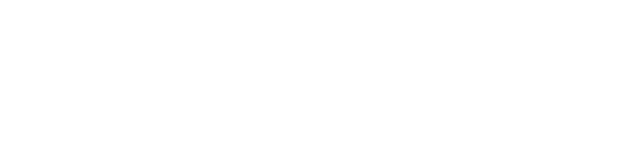
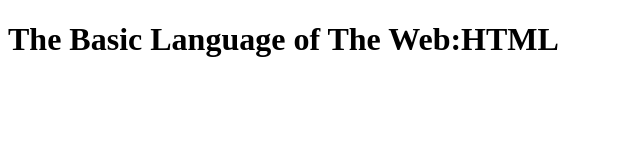
Before and after one commit to BiG-vR/The-Basic-Language-of-the-Web-HTML, a plain HTML site: page index.html in a window 1280 px wide. Shown: the whole page, without its empty margins (0-640 px from the left). Drawn offline with Linux system fonts and the light colour scheme.

Commit message:
modified index.html and add new file: script.js and style.css

```diff
--- a/index.html
+++ b/index.html
@@ -6,5 +6,7 @@
 		<meta name="viewport" content="width=device-width, initial-scale=1.0" />
 		<title>The Basic Language of The Web:HTML</title>
 	</head>
-	<body></body>
+	<body>
+		<h1>The Basic Language of The Web:HTML</h1>
+	</body>
 </html>
```
Also changed, not shown: scripts/script.js (added), styles/style.css (added).
